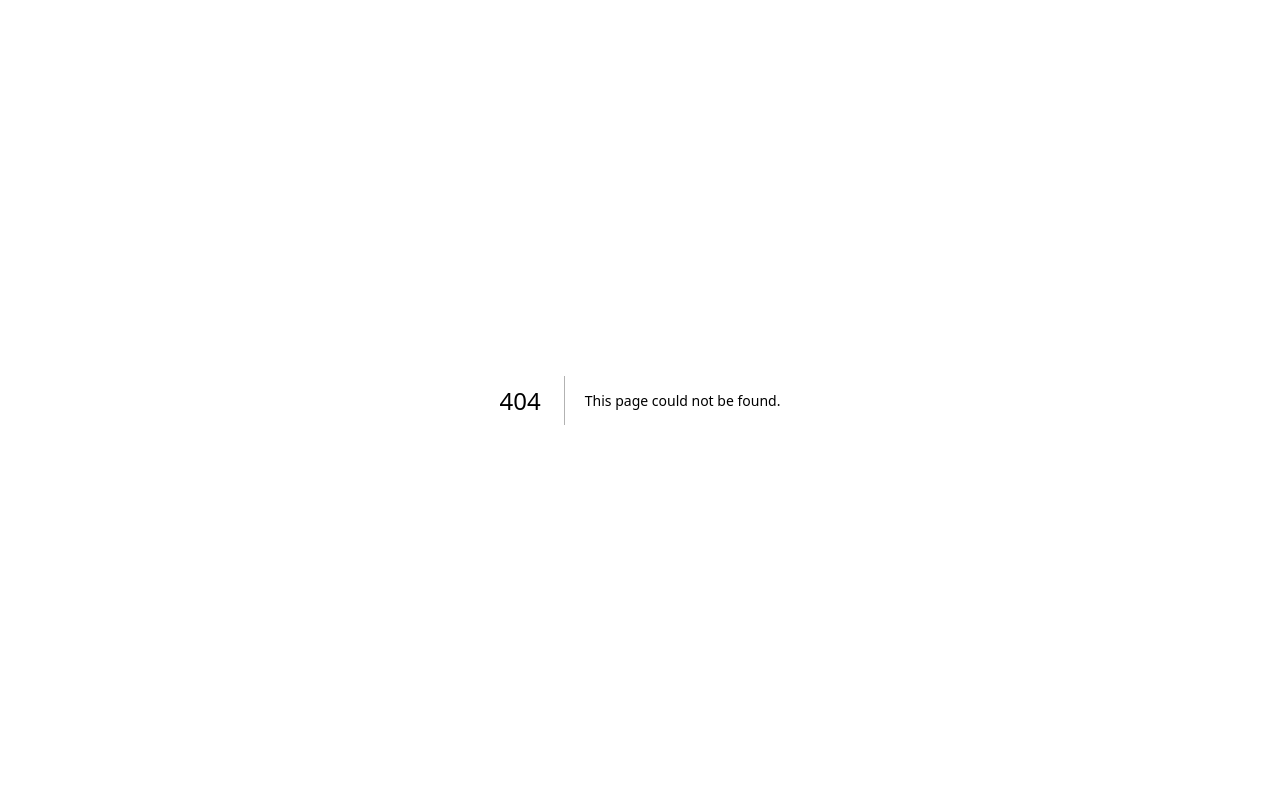
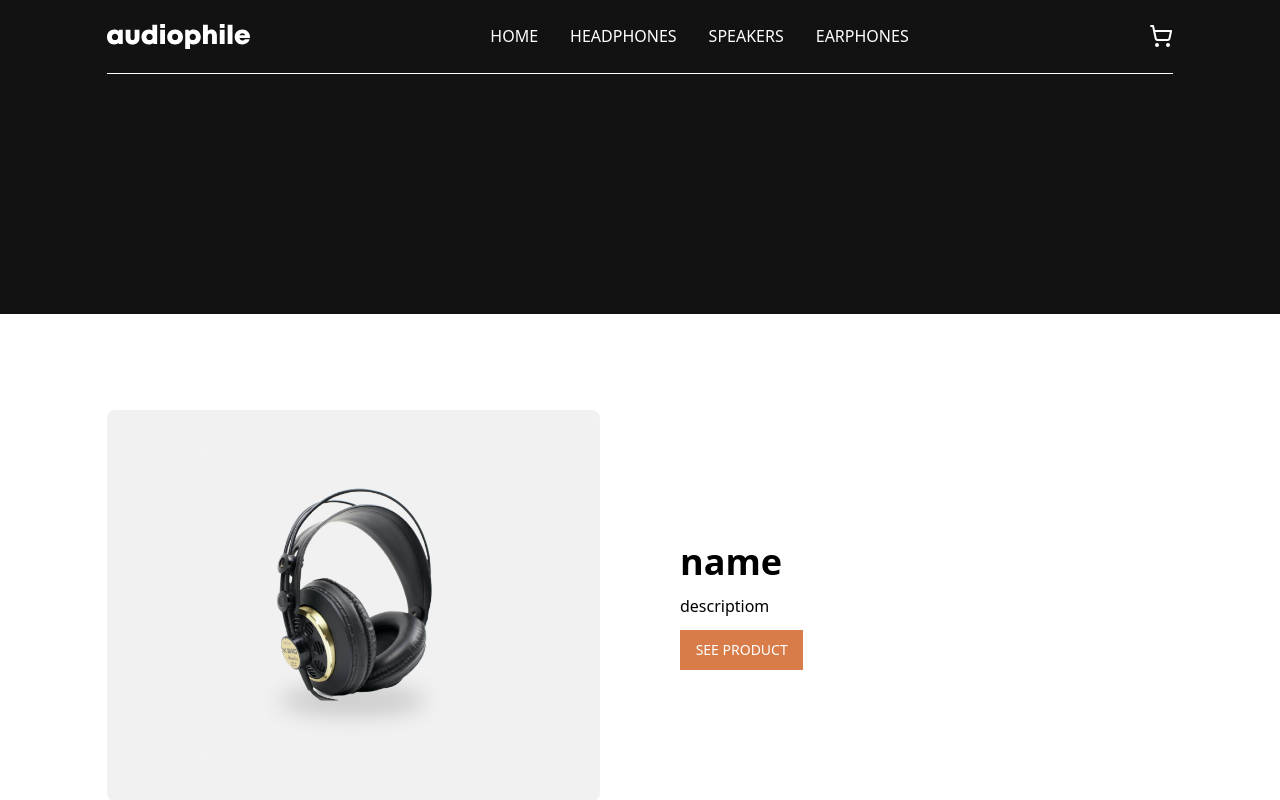
Before and after one commit to okorieonyedikachi/audiophile, a Next.js app: page /productdetail in a window 1280 px wide. Before the commit this address had no page. Shown: the top 800 px of the page. Built offline with nearby package versions, Linux system fonts and the light colour scheme.

Commit message:
Chore: product details page

```diff
--- a/app/(component)/categoryShop.tsx
+++ b/app/(component)/categoryShop.tsx
@@ -3,6 +3,8 @@ import React from "react";
 import headset1 from "@/public/images/headset1.png";
 import { Button } from "@/components/ui/button";
 import { reverse } from "dns";
+import Link from "next/link";
+import ProductDetail from "../productdetail/page";
 
 interface CategoryShopProps {
   image: any;
@@ -42,7 +44,9 @@ const CategoryShop = ({
           <h1 className="font-semibold text-4xl w-6/12">{name}</h1>
           <p className="font-thin">{description}</p>
           <div className="w-3/12">
-            <Button>SEE PRODUCT</Button>
+            <Link href={"productdetail"}>
+              <Button>SEE PRODUCT</Button>
+            </Link>
           </div>
         </div>
       </div>
--- a/app/(component)/pageHeader.tsx
+++ b/app/(component)/pageHeader.tsx
@@ -9,7 +9,11 @@ const PageHeader = ({ title }: PageHeaderProps) => {
   return (
     <div className="w-full bg-[#121212] text-[#FFFFFF] mb- flex flex-col ">
       <NavBar />
-      <div className="w-10/12 flex items-center bg-red-20 mx-auto py-6 justify-center text-2xl tracking-[10px] my-24">
+      <div
+        className={`w-10/12 flex items-center bg-red-20 mx-auto ${
+          title ? "my-24" : "my-0"
+        } py-6 justify-center text-2xl tracking-[10px] my-24`}
+      >
         {title}
       </div>
     </div>
--- /dev/null
+++ b/app/(component)/productComponent.tsx
@@ -0,0 +1,28 @@
+import React from "react";
+import Image from "next/image";
+import headset2 from "@/public/images/headset2.png";
+import { Button } from "@/components/ui/button";
+
+const ProductComponent = () => {
+  return (
+    <div>
+      <div className="flex mb-24 flex-row">
+        <div className="flex-1 bg-[#F1F1F1] flex justify-center py-10 rounded-[8px]">
+          <Image src={headset2} alt="product image" width={300} />
+        </div>
+        <div
+          className="flex-1
+            pl-20 flex flex-col justify-center gap-3"
+        >
+          <h1 className="font-semibold text-4xl w-6/12">name</h1>
+          <p className="font-thin">descriptiom</p>
+          <div className="w-3/12">
+            <Button>SEE PRODUCT</Button>
+          </div>
+        </div>
+      </div>
+    </div>
+  );
+};
+
+export default ProductComponent;
--- /dev/null
+++ b/app/productdetail/page.tsx
@@ -0,0 +1,22 @@
+import React from "react";
+import PageHeader from "../(component)/pageHeader";
+import Category from "@/components/Category";
+import FourthRectangle from "@/components/FourthRectangle";
+import Footer from "@/components/Footer";
+import ProductComponent from "../(component)/productComponent";
+
+const ProductDetail = () => {
+  return (
+    <div>
+      <PageHeader title={""} />
+      <div className="w-10/12 mx-auto mt-24">
+        <ProductComponent />
+        <Category />
+        <FourthRectangle />
+      </div>
+      <Footer />
+    </div>
+  );
+};
+
+export default ProductDetail;
```
